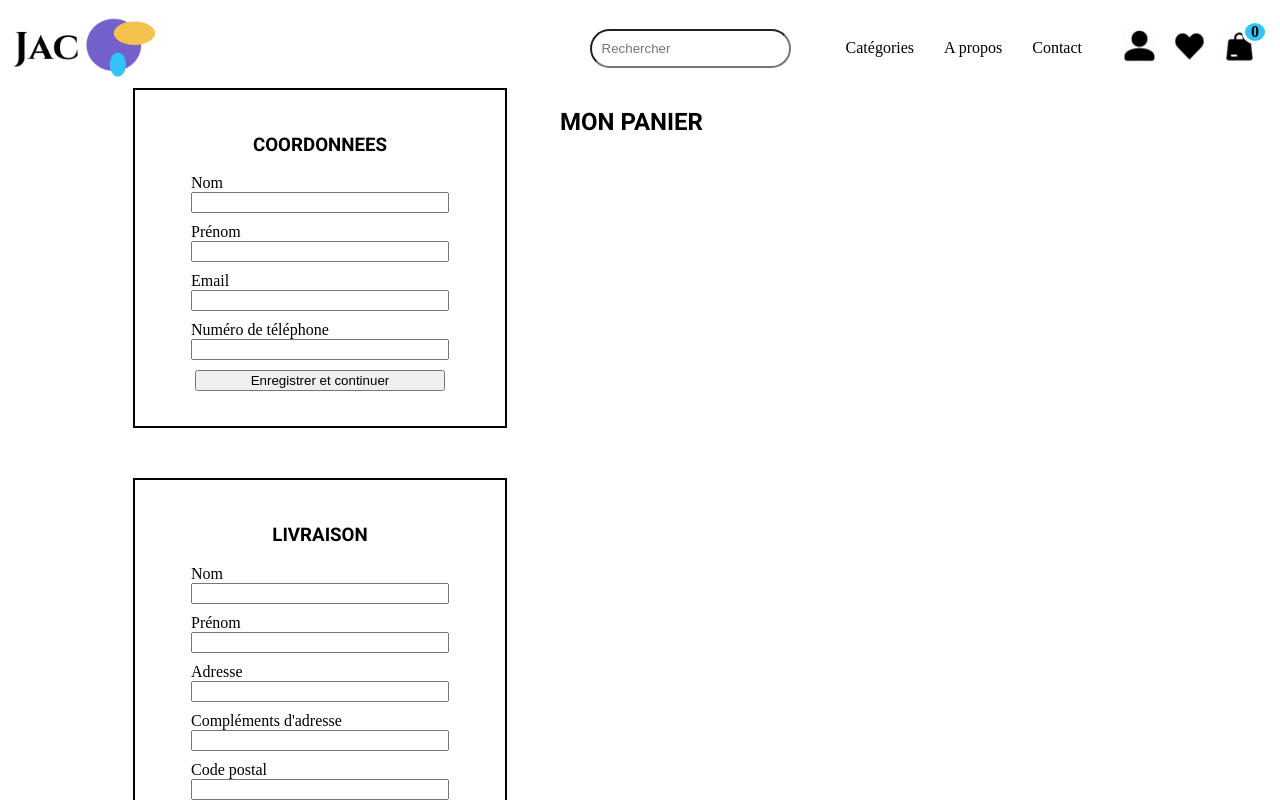
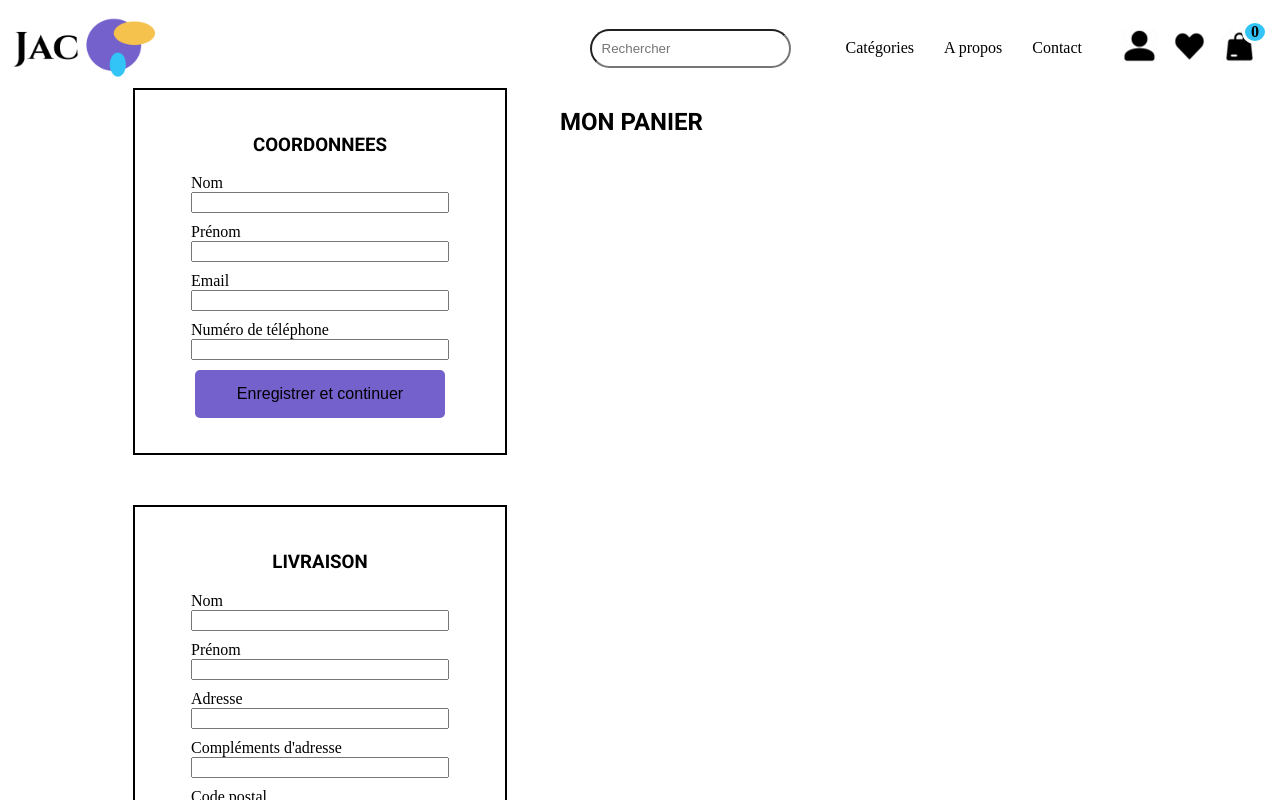
Before and after one commit to AssaNiang/ProjetFinalJAC, an Angular app: page /payment in a window 1280 px wide. Shown: the top 800 px of the page. Built offline with nearby package versions, Linux system fonts and the light colour scheme.

Commit message:
suite du composant counter

```diff
--- a/src/app/components/cart/cart.component.css
+++ b/src/app/components/cart/cart.component.css
@@ -28,13 +28,31 @@ h2 {
 }
 
 .description-article{
-    justify-content: end;
-    align-self: end;
+    justify-content: start;
+    align-self: start;
 }
 
 /* partie prix et bouton supprimer */
 .prix{
-    justify-content:space-around;
-    align-items: end;
+    justify-content:end;
+    align-items: start;
     width: 180px;
+    border: blue solid 2px;
 }
+
+app-counter{
+    border: blue solid 2px;
+}
+.suppression {
+
+        width: 250px;
+        padding: 15px 30px;
+        color: black;
+        border-radius: 5px;
+        border: none;
+        background-color: #7461CC;
+        font-size: 16px;
+    }
+    .suppression:hover{
+        background-color: #32C4F6;
+    }
--- a/src/app/components/cart/cart.component.html
+++ b/src/app/components/cart/cart.component.html
@@ -22,9 +22,10 @@
                     <!-- partie prix et bouton supprimer -->
                     <div class="prix flex column">
                         <app-counter></app-counter>
-                        <p>prix quantite total</p>
-                        <button class="suppression" (click)="removeProduct(index)">Supprimer cet article</button>
+                        <p>prix</p>
+
                     </div>
+                    <button class="suppression" (click)="removeProduct(index)">Supprimer cet article</button>
 
                 </article>
                 <br>
--- a/src/app/components/payment-form/payment-form.component.css
+++ b/src/app/components/payment-form/payment-form.component.css
@@ -20,7 +20,16 @@ input{
     width: 250px;
 }
 button {
-    width: 250px
+    width: 250px;
+    padding: 15px 30px;
+    color: black;
+    border-radius: 5px;
+    border: none;
+    background-color: #7461CC;
+    font-size: 16px;
+}
+button:hover{
+    background-color: #32C4F6;
 }
 .hasError {
     border : red solid 1px;
```
